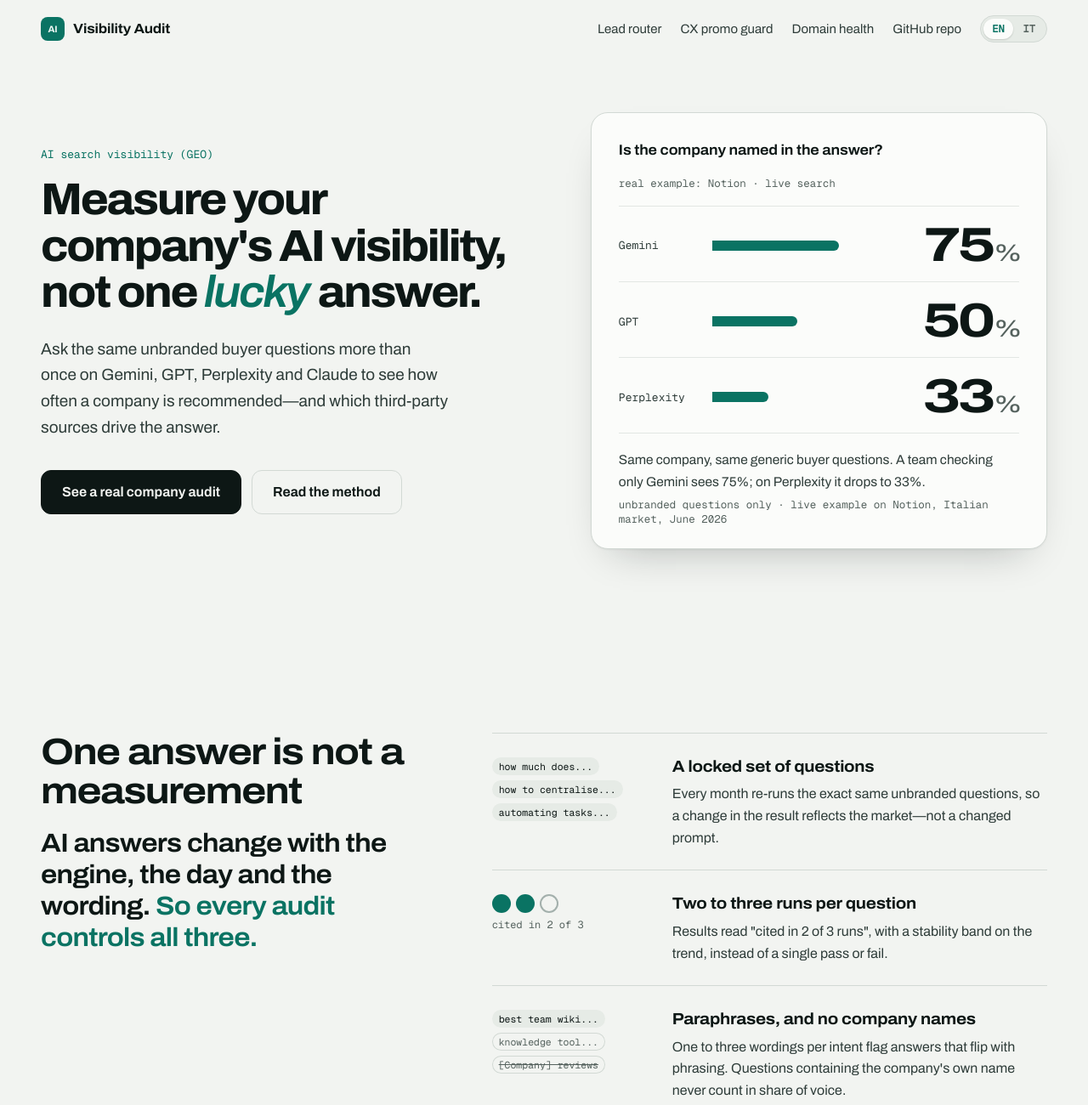
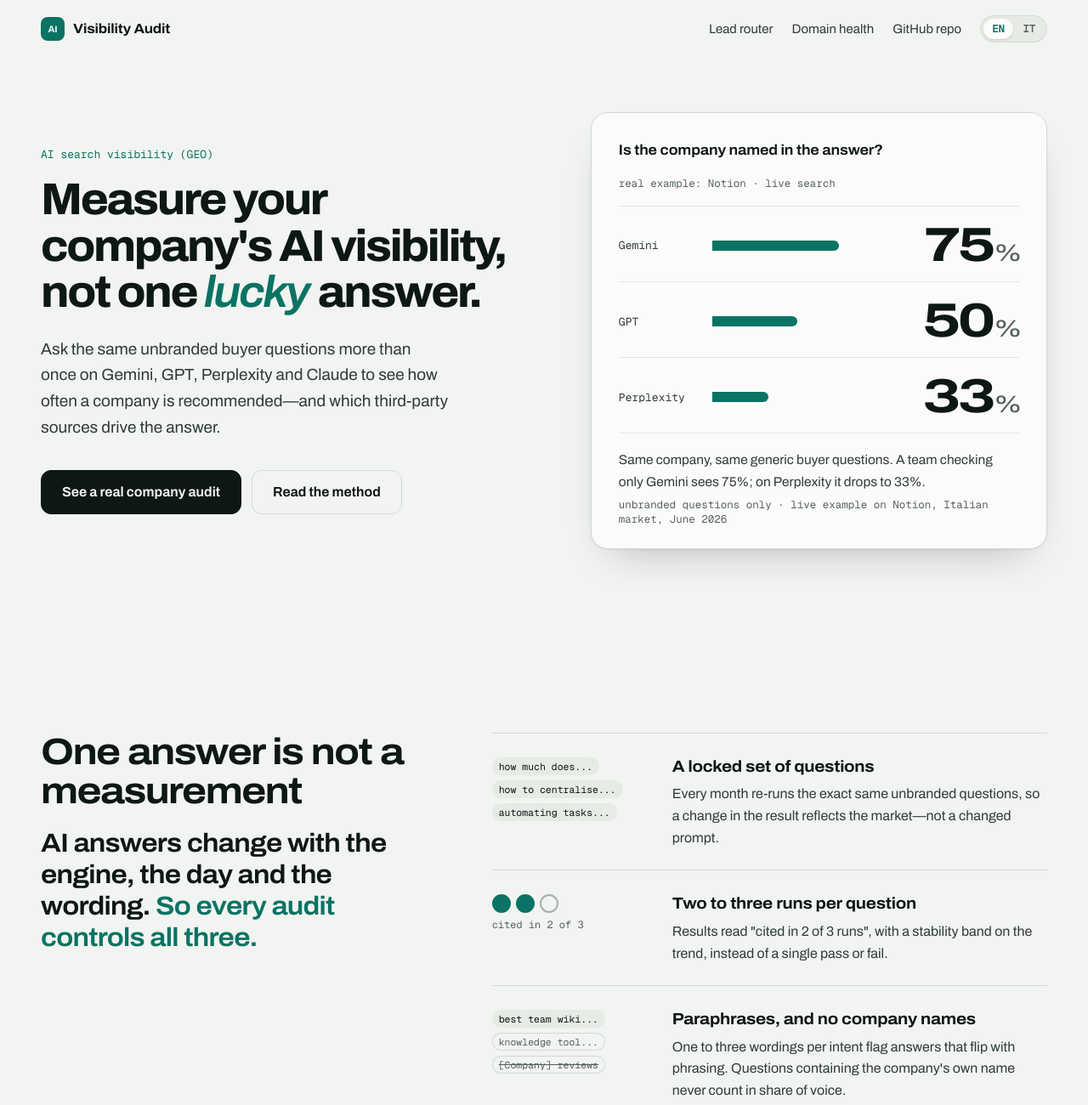
Before and after one commit to errer441122/ai-visibility-audit-geo, a plain HTML site: page docs/index.html in a window 1280 px wide. Shown: the top 1300 px of the page at 85% size. Drawn offline with Linux system fonts and the light colour scheme.

Commit message:
Drop the CX promo guard from the nav
The repository is now private; the portfolio shows three projects.

Co-Authored-By: Claude Opus 5.5 <noreply@anthropic.com>

```diff
--- a/docs/index.html
+++ b/docs/index.html
@@ -282,7 +282,6 @@ footer a:hover { color: var(--accent); }
   <a class="brand" href="#top"><i aria-hidden="true">AI</i>Visibility Audit</a>
   <nav class="nav-links" aria-label="Projects">
     <a class="proj" href="https://errer441122.github.io/ai-inbound-lead-router/" data-i18n="nav_lead">Lead router</a>
-    <a class="proj" href="https://errer441122.github.io/cx-crm-promo-guard/" data-i18n="nav_cx">CX promo guard</a>
     <a class="proj" href="https://errer441122.github.io/sender-domain-health/" data-i18n="nav_qa">Domain health</a>
     <a href="https://github.com/errer441122/ai-visibility-audit-geo" data-i18n="nav_repo">GitHub repo</a>
   </nav>
@@ -471,7 +470,6 @@ footer a:hover { color: var(--accent); }
 <footer><div class="wrap">
   <span class="who">Riccardo Capanna</span>
   <a href="https://errer441122.github.io/ai-inbound-lead-router/" data-i18n="nav_lead">Lead router</a>
-  <a href="https://errer441122.github.io/cx-crm-promo-guard/" data-i18n="nav_cx">CX promo guard</a>
   <a href="https://errer441122.github.io/sender-domain-health/" data-i18n="nav_qa">Domain health</a>
   <a href="https://github.com/errer441122">GitHub</a>
   <a href="https://www.linkedin.com/in/riccardo-capanna-039a43415/">LinkedIn</a>
@@ -489,7 +487,7 @@ const still = matchMedia("(prefers-reduced-motion: reduce)").matches;
 const I18N = {
   en: {
     page_title: "AI Visibility Audit: GEO showcase",
-    nav_lead: "Lead router", nav_cx: "CX promo guard", nav_qa: "Domain health", nav_repo: "GitHub repo",
+    nav_lead: "Lead router", nav_qa: "Domain health", nav_repo: "GitHub repo",
     hero_eyebrow: "AI search visibility (GEO)",
     hero_h1: "Measure your company's AI visibility, not one <em>lucky</em> answer.",
     hero_lede: "Ask the same unbranded buyer questions more than once on Gemini, GPT, Perplexity and Claude to see how often a company is recommended—and which third-party sources drive the answer.",
@@ -579,7 +577,7 @@ const I18N = {
   },
   it: {
     page_title: "AI Visibility Audit: metodo e caso reale (GEO)",
-    nav_lead: "Smistamento lead", nav_cx: "Pausa promo CX", nav_qa: "Controllo domini", nav_repo: "Repo GitHub",
+    nav_lead: "Smistamento lead", nav_qa: "Controllo domini", nav_repo: "Repo GitHub",
     hero_eyebrow: "Visibilità nelle risposte AI (GEO)",
     hero_h1: "Misura la visibilità AI della tua azienda, non una risposta <em>fortunata</em>.",
     hero_lede: "Fai le stesse domande generiche più volte su Gemini, GPT, Perplexity e Claude per scoprire quanto spesso un'azienda viene consigliata—e quali siti esterni influenzano la risposta.",
```
Also changed, not shown: assets/page.png.
